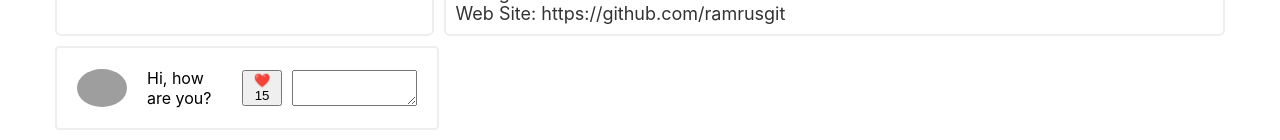
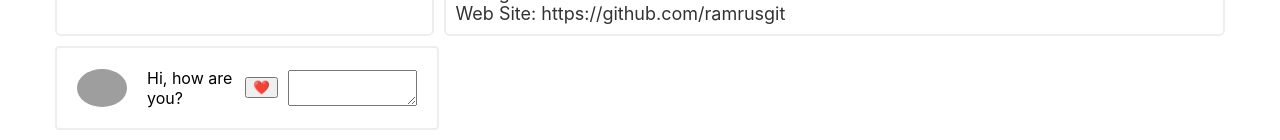
Before and after one commit to ramrusweb/social-network, a React (Create React App) app: page / in a window 1280 px wide. Shown: the part 945-1085 px from the top of the page. Built offline with nearby package versions, Linux system fonts and the light colour scheme; grey boxes are pictures that could not be loaded.

Commit message:
(ref)MyPosts Component

```diff
--- a/src/components/Profile/MyPosts/MyPosts.jsx
+++ b/src/components/Profile/MyPosts/MyPosts.jsx
@@ -4,10 +4,10 @@ import Post from './Post/Post';
 const MyPosts = () => {
   return(
     <section className={MyPostsStyle.myposts__wrapper}>
-    <div className={MyPostsStyle.posts}>
-        <Post message="Hi, how are you?" likes="15" />
+      <div className={MyPostsStyle.posts}>
+        <Post message="Hi, how are you?" />
         <Post message="It's my first post" likes="20" />
-    </div>
+      </div>
     </section>
   );
 }
```
